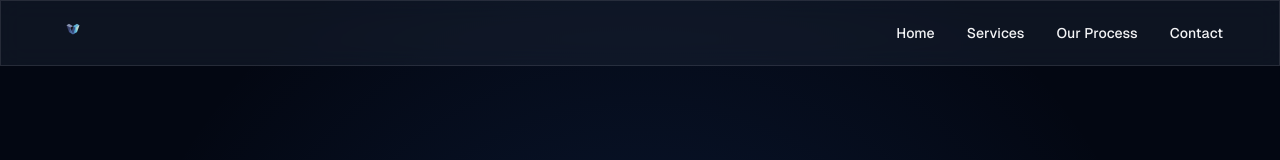
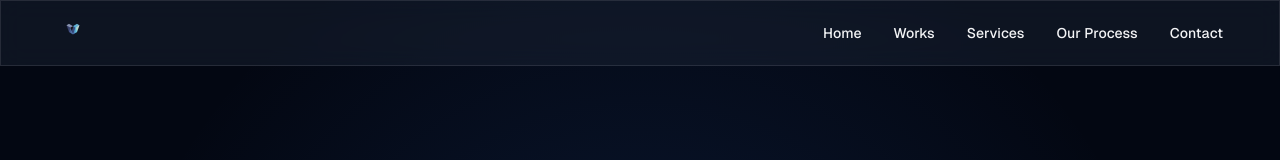
Before and after one commit to User-1289/visforg-service-page, a Next.js app: page / in a window 1280 px wide. Shown: the top 160 px of the page. Built offline with nearby package versions, Linux system fonts and the light colour scheme.

Commit message:
Updated page.js

```diff
--- a/src/app/page.js
+++ b/src/app/page.js
@@ -148,6 +148,7 @@ export default function Component() {
             </div>
             <nav className="hidden md:flex space-x-8">
               <button onClick={() => scrollToSection('home')} className="text-sm font-medium hover:text-primary transition-colors duration-300">Home</button>
+                                <button onClick={() => scrollToSection('services')} className="text-sm font-medium hover:text-primary transition-colors duration-300">Works</button>
               <button onClick={() => scrollToSection('services')} className="text-sm font-medium hover:text-primary transition-colors duration-300">Services</button>
                 <button onClick={() => scrollToSection('process')} className="text-sm font-medium hover:text-primary transition-colors duration-300">Our Process</button>
               <button onClick={() => scrollToSection('contact')} className="text-sm font-medium hover:text-primary transition-colors duration-300">Contact</button>
```
